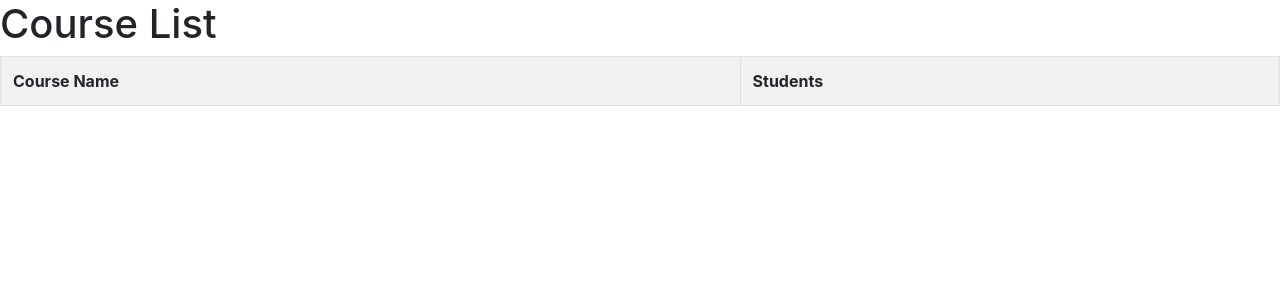
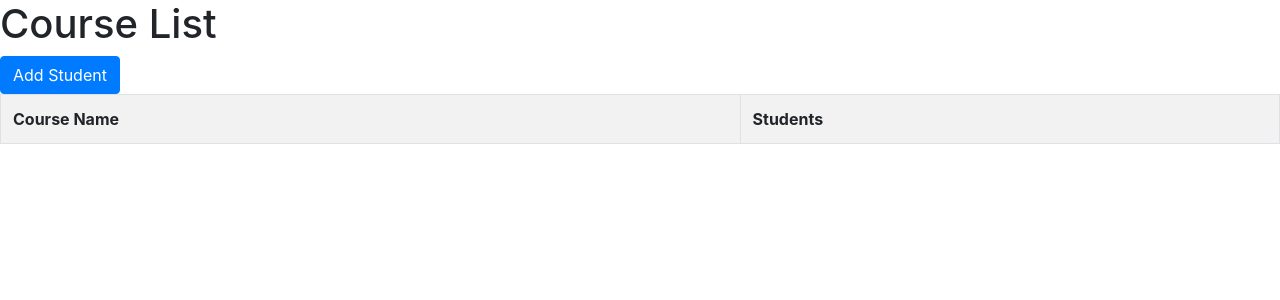
Before and after one commit to 4lm/sadmin, a Django app: page / in a window 1280 px wide. Shown: the top 300 px of the page. Run offline with Django 3.2, Linux system fonts and the light colour scheme; data that the repository does not hold is empty; some libraries are stand-ins or nearby versions.

Commit message:
Add Student form model and view

```diff
--- a/sadmin/sapp/templates/sapp/list_courses.html
+++ b/sadmin/sapp/templates/sapp/list_courses.html
@@ -5,6 +5,7 @@
 {% endblock %}
 
 {% block content %}
+<a  href="{%  url 'add_student' %}" class="btn btn-primary">Add Student</a>
 <table class="table table-striped table-bordered">
     <tr>
         <th>Course Name</th>
--- a/sadmin/sapp/urls.py
+++ b/sadmin/sapp/urls.py
@@ -3,4 +3,5 @@ from . import views
 
 urlpatterns = [
     path('', views.list_courses, name='list_courses'),
+    path('student/add/', views.add_student, name='add_student')
 ]
--- a/sadmin/sapp/views.py
+++ b/sadmin/sapp/views.py
@@ -1,5 +1,27 @@
+from django.contrib import messages
 from django.shortcuts import render
+from django.urls import reverse
+from django.http import HttpResponseRedirect
 from .models import Course, Student
+from .forms import StudentForm
+
+
+def add_student(request):
+    student = Student()
+
+    if request.method == 'POST':
+        form = StudentForm(request.POST, instance=student)
+        if form.is_valid():
+            form.save()
+            messages.success(request, 'Student saved successfully.')
+            return HttpResponseRedirect(reverse('list_courses'))
+        else:
+            messages.error(request, 'Input incorrect.')
+            pass
+    else:
+        form = StudentForm(instance=student)
+
+    return render(request, 'sapp/add_student.html', {'page_title': 'Add Student', 'form': form})
 
 
 def list_courses(request):
```
Also changed, not shown: sadmin/sapp/forms.py (added, +12 -0 lines), sadmin/sapp/templates/sapp/add_student.html (added, +18 -0 lines).
